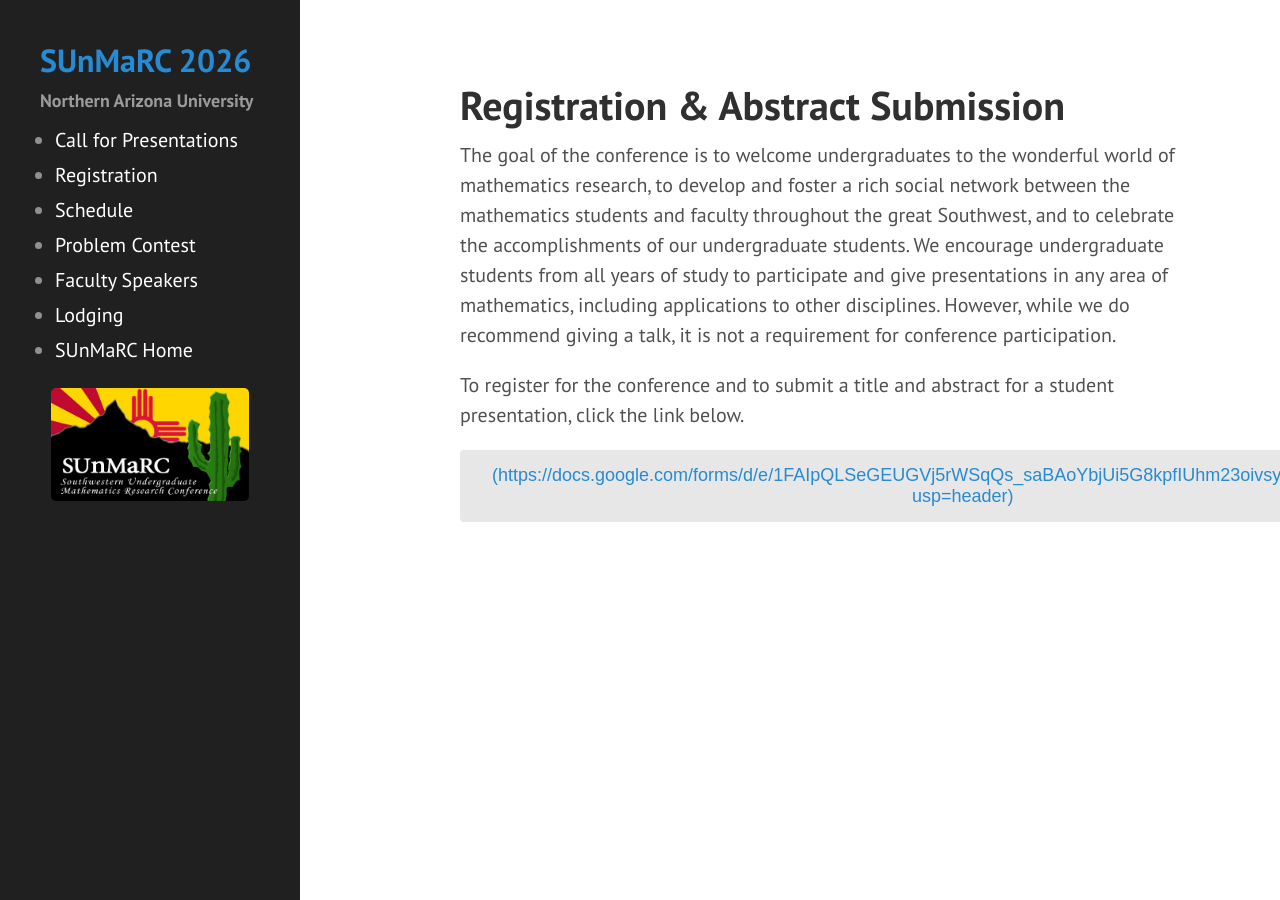
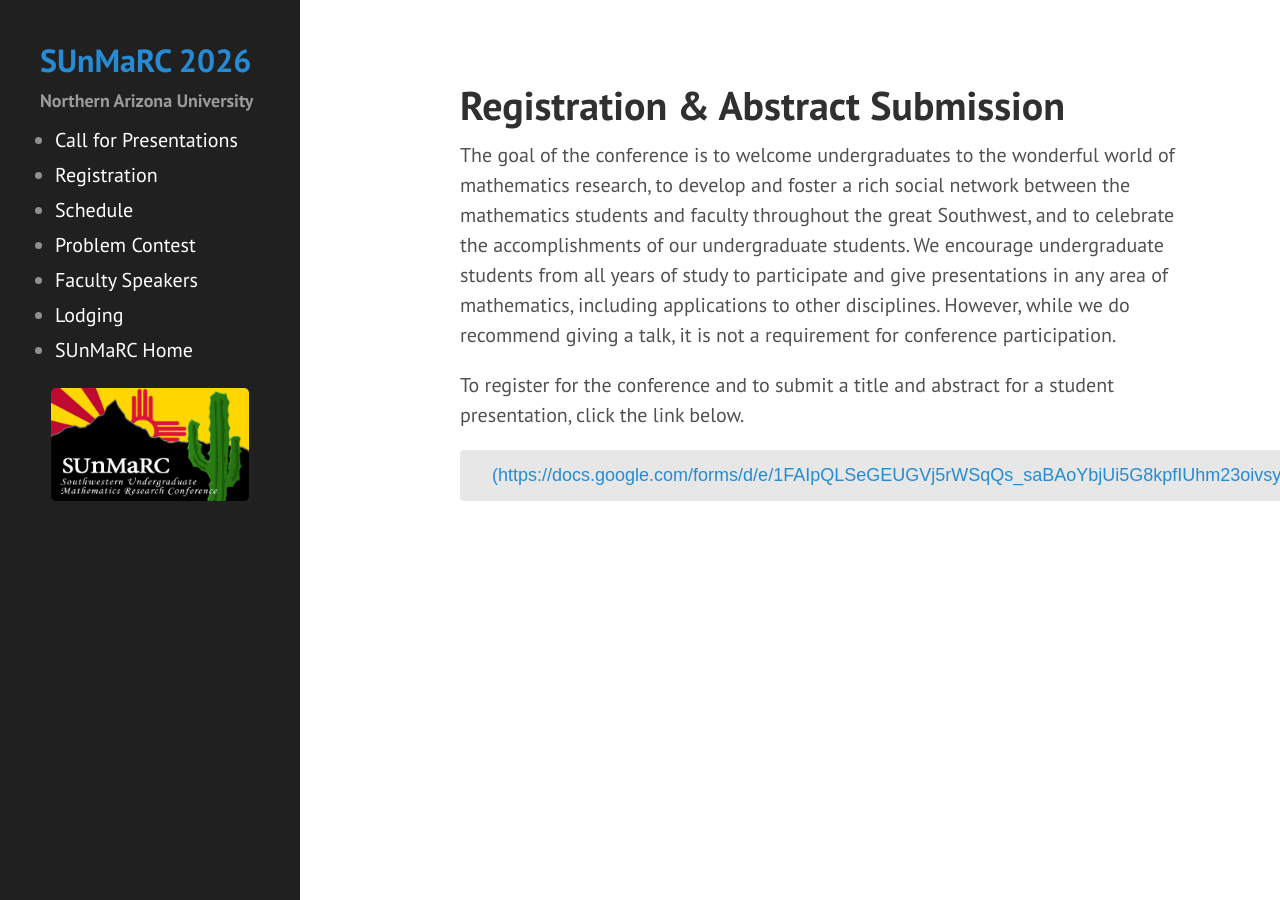
Before and after one commit to NAUMathStat/sunmarc2026, a Jekyll site: the page built from registration.md, in a window 1280 px wide. Built offline with Jekyll 4.4.1, drawn with Linux system fonts in a browser that asks for light colours; part of the change alters nothing that is shown.

Commit message:
Update registration.md

```diff
--- a/registration.md
+++ b/registration.md
@@ -10,7 +10,7 @@ The goal of the conference is to welcome undergraduates to the wonderful world o
 
 <p>
 <center>
-<button class="button"><a href="">(https://docs.google.com/forms/d/e/1FAIpQLSeGEUGVj5rWSqQs_saBAoYbjUi5G8kpfIUhm23oivsyhDcYvw/viewform?usp=header)</a></button>
+<button class="button"><a href="">(https://docs.google.com/forms/d/e/1FAIpQLSeGEUGVj5rWSqQs_saBAoYbjUi5G8kpfIUhm23oivsyhDcYvw/viewform?)</a></button>
 </center>
 </p>
 
```
